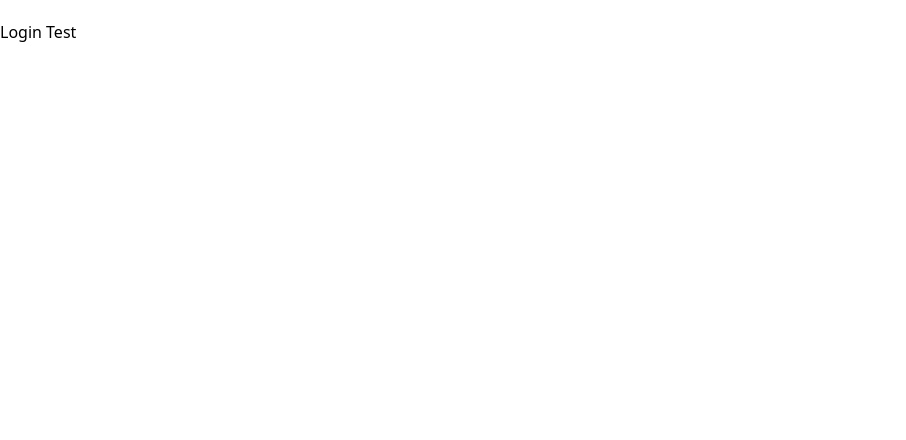
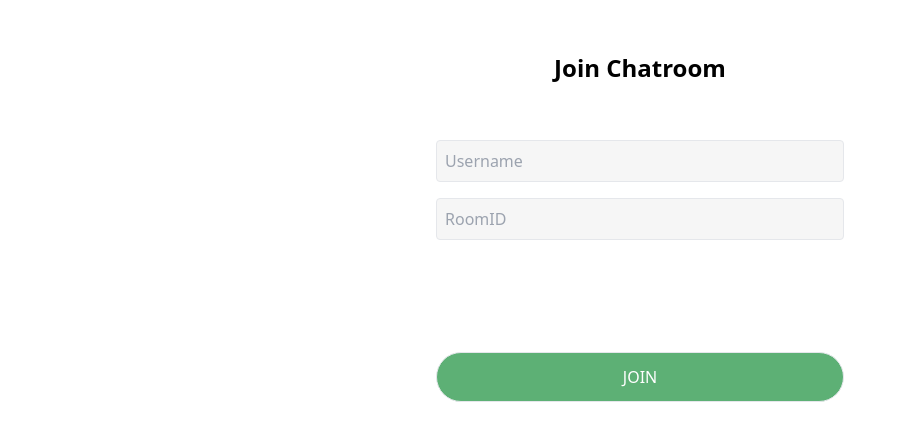
Before and after one commit to alhadirahman22/Chat-app-realtime-socket-reactjs-nodejs-express-nextjs, a Next.js app: page / in a window 1280 px wide. Shown: the top 440 px of the page, without its empty margins (0-906 px from the left). Built offline with nearby package versions, Linux system fonts and the light colour scheme.

Commit message:
feat: :sparkles: Login First

```diff
--- /dev/null
+++ b/components/layout.js
@@ -0,0 +1,21 @@
+const Layout = ({ children }) => {
+    return (
+        <div className="mx-auto bg-white">
+            <div className="bg-main relative">
+                <main className="font-sans mt-2 mb-4">
+                    <div className="mx-auto w-full max-w-md mb-4">
+                        <div className="mx-2">
+                            <div className="p-3 bg-white/90">
+                                {children}
+                            </div>
+                        </div>
+                    </div>
+                </main>
+            </div>
+        </div>
+    )
+
+}
+
+
+export default Layout;
--- a/pages/_app.js
+++ b/pages/_app.js
@@ -2,6 +2,7 @@ import(`../public/default/css/globals.scss`);
 
 import React, { useEffect, useState } from 'react';
 import axios from 'axios';
+import Layout from '@Components/layout';
 
 function MyApp({ Component, pageProps }) {
   const [csrfToken, setCsrfToken] = useState('');
@@ -11,7 +12,9 @@ function MyApp({ Component, pageProps }) {
 
   return (
     <>
-      <Component {...pageProps} />
+      <Layout>
+        <Component {...pageProps} />
+      </Layout>
     </>
 
   );
--- a/pages/index.js
+++ b/pages/index.js
@@ -5,7 +5,51 @@ import { useRouter } from 'next/router'
 
 const Login = () => {
     return (
-        <h2 className='mt-5'>Login Test</h2>
+        <>
+            <Head>
+                <title>Login</title>
+            </Head>
+            <div className='mt-8'>
+                <div className='mx-auto w-full min-h-screen relative'>
+                    <div className="text-center mb-5">
+                        <h1 className="text-2xl font-bold">
+                            Join Chatroom
+                        </h1>
+                    </div>
+                    <div className="mb-4 mt-10">
+                        <input
+                            type="text"
+                            maxLength={100}
+                            placeholder='Username'
+                            className={`input-text mt-4`}
+                        />
+                    </div>
+                    <div className="mb-4">
+                        <input
+                            type="text"
+                            maxLength={100}
+                            placeholder='RoomID'
+                            className={`input-text`}
+                        />
+                    </div>
+
+                    {/* <div className='w-full max-w-md absolute top-1/4 mb-10 mt-10'> */}
+                    <div className='w-full max-w-md  mb-10 mt-24'>
+                        <button
+                            type="submit"
+                            style={{ backgroundColor: "#5DB075" }}
+                            className={`w-full py-3 mt-4 text-base text-white rounded-full border mb-5  uppercase hover:bg-slate-800`}
+                        >
+                            Join
+                        </button>
+                    </div>
+
+                </div>
+            </div >
+
+        </>
+
+
     )
 }
 
--- a/public/default/css/globals.scss
+++ b/public/default/css/globals.scss
@@ -1,3 +1,7 @@
 @import 'tailwindcss/base';
 @import 'tailwindcss/components';
 @import 'tailwindcss/utilities';
+.input-text {
+    background-color: #F6F6F6;
+    @apply border rounded w-full p-2;
+}
```
